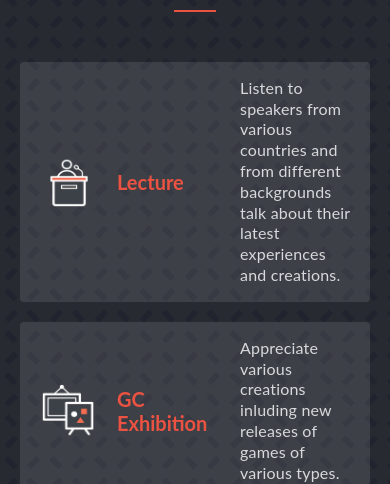
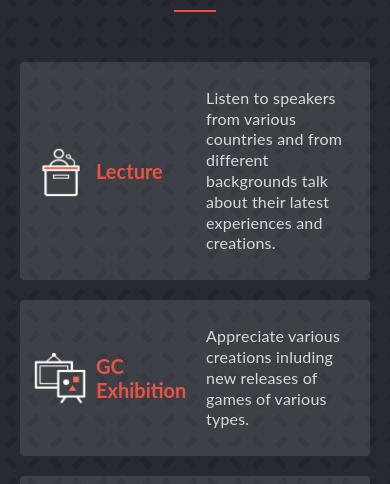
Before and after one commit to ha-manel/Gaming-Convention, a website: page index.html in a window 390 px wide. Shown: the part 624-1108 px from the top of the page. Drawn offline with Linux system fonts and the light colour scheme; a web font is replaced by a local one.

Commit message:
Add media queries for extra small screens

```diff
--- a/sass/about.scss
+++ b/sass/about.scss
@@ -12,7 +12,7 @@ header {
 //headline-section
 .headline {
   @include headline-page('../images/about-bg.png', '../images/about-bg.png');
-
+  width: 100vw;
   display: flex;
   flex-direction: column;
   align-items: center;
@@ -24,7 +24,7 @@ header {
 
     text-align: center;
 
-    @include media-query {
+    @include media-query-desktop {
       font-size: 50px;
     }
   }
@@ -39,7 +39,7 @@ header {
     border: 1px solid $gray-color;
     border-radius: 6px;
 
-    @include media-query {
+    @include media-query-desktop {
       font-size: 16px;
     }
   }
@@ -50,7 +50,7 @@ header {
     flex-direction: column;
     text-align: center;
 
-    @include media-query {
+    @include media-query-desktop {
       font-size: 17px;
       margin-top: 30px;
     }
@@ -66,7 +66,7 @@ header {
       text-decoration: underline;
       font-size: 15px;
 
-      @include media-query {
+      @include media-query-desktop {
         font-size: 17px;
       }
     }
@@ -79,6 +79,7 @@ header {
 
 .section-header {
   @include section-header;
+  text-align: center;
 }
 
 //about the logo section
@@ -104,11 +105,19 @@ header {
     margin-top: 40px;
     object-fit: cover;
     border: 1px solid $gray-color;
+
+    @include media-query-desktop {
+      width: 360px;
+    }
+
+    @include media-query-xs {
+      width: 100%;
+    }
   }
 }
 
 .sub-text {
-  width: 385px;
+  width: 100%;
   color: $gray-text-color;
   line-height: 1.2;
   text-align: center;
@@ -116,7 +125,7 @@ header {
   letter-spacing: 0.3px;
   margin-top: 0;
 
-  @include media-query {
+  @include media-query-desktop {
     width: 500px;
     font-size: 16px;
   }
@@ -139,7 +148,7 @@ header {
   width: 90%;
   gap: 10px;
 
-  @include media-query {
+  @include media-query-desktop {
     width: 70%;
     flex-direction: row;
     margin: 40px 0;
@@ -148,7 +157,8 @@ header {
   .event {
     width: 100%;
     height: 230px;
-    background-size: contain;
+    background-size: cover;
+    background-repeat: no-repeat;
     display: flex;
     flex-direction: column;
     justify-content: center;
@@ -182,7 +192,7 @@ header {
 .sponsors {
   @include sponsors;
 
-  @include media-query {
+  @include media-query-desktop {
     display: none;
   }
 }
@@ -191,7 +201,7 @@ header {
 footer {
   @include footer-section;
 
-  @include media-query {
+  @include media-query-desktop {
     background-color: $dark-color;
 
     .copyrights {
--- a/sass/main.scss
+++ b/sass/main.scss
@@ -26,7 +26,7 @@ header {
       color: $header-span-color;
       -webkit-text-fill-color: $header-span-color;
 
-      @include media-query {
+      @include media-query-desktop {
         font-size: 40px;
       }
     }
@@ -47,7 +47,7 @@ header {
       color: $gray-text-color;
       margin-bottom: 0;
 
-      @include media-query {
+      @include media-query-desktop {
         font-size: 33px;
         margin-top: 40px;
       }
@@ -62,7 +62,7 @@ header {
       color: #898989;
       font-size: 15px;
 
-      @include media-query {
+      @include media-query-desktop {
         font-size: 22px;
       }
     }
@@ -84,7 +84,7 @@ header {
 
   @include section-container(column);
 
-  @include media-query {
+  @include media-query-desktop {
     padding: 90px 0;
   }
 
@@ -101,7 +101,7 @@ header {
     border-bottom: 1px solid $soft-white-color;
     letter-spacing: 0.8px;
 
-    @include media-query {
+    @include media-query-desktop {
       display: block;
     }
 
@@ -124,14 +124,14 @@ header {
     border-radius: 4px;
     letter-spacing: 1.5px;
 
-    @include media-query {
+    @include media-query-desktop {
       display: none;
     }
   }
 }
 
 #activities-div {
-  @include media-query {
+  @include media-query-desktop {
     display: flex;
     flex-direction: row;
     flex-wrap: wrap;
@@ -150,7 +150,7 @@ header {
     padding: 0 18px;
     border-radius: 4px;
 
-    @include media-query {
+    @include media-query-desktop {
       flex-direction: column;
       max-width: 180px;
       gap: 5px;
@@ -164,6 +164,11 @@ header {
       }
     }
 
+    @include media-query-xs {
+      padding: 10px 10px;
+      gap: 5px;
+    }
+
     .activity-icon {
       width: 12%;
       height: 14.9%;
@@ -171,7 +176,7 @@ header {
       min-width: 61px;
       object-fit: contain;
 
-      @include media-query {
+      @include media-query-desktop {
         width: 65px;
         height: 65px;
         object-fit: contain;
@@ -183,7 +188,7 @@ header {
       font-size: 20px;
       min-width: 105px;
 
-      @include media-query {
+      @include media-query-desktop {
         text-align: center;
         margin: 0;
       }
@@ -194,7 +199,7 @@ header {
       letter-spacing: 0.2px;
       line-height: 1.3;
 
-      @include media-query {
+      @include media-query-desktop {
         text-align: center;
       }
     }
@@ -205,7 +210,7 @@ header {
 #featured-speakers {
   @include section-container(column);
 
-  @include media-query {
+  @include media-query-desktop {
     padding: 80px 0;
   }
 
@@ -231,14 +236,14 @@ header {
       margin-left: 5px;
     }
 
-    @include media-query {
+    @include media-query-desktop {
       display: none;
     }
   }
 }
 
 #speakers-div {
-  @include media-query {
+  @include media-query-desktop {
     height: 660px;
     margin-top: 30px;
     padding: 0 6.25%;
@@ -255,14 +260,22 @@ header {
   gap: 35px;
   margin-bottom: 50px;
 
+  @include media-query-xs {
+    margin-bottom: 30px;
+  }
+
   .speaker-img {
     position: relative;
     background-image: url('../images/chess.jpg');
-    background-size: 40% 40%;
+    background-size: 70px 70px;
     background-repeat: no-repeat;
 
-    @include media-query {
+    @include media-query-desktop {
       background-image: url('../images/chess.png');
+    }
+
+    @include media-query-xs {
+      background-size: 60px 60px;
     }
 
     img {
@@ -271,6 +284,11 @@ header {
       object-fit: cover;
       padding-left: 12%;
       padding-top: 12%;
+
+      @include media-query-xs {
+        width: 120px;
+        height: 120px;
+      }
     }
   }
 
@@ -282,9 +300,13 @@ header {
       letter-spacing: 0.5px;
       font-weight: 900;
 
-      @include media-query {
+      @include media-query-desktop {
         font-size: 20px;
         color: $dark-gray-color;
+      }
+
+      @include media-query-xs {
+        font-size: 17px;
       }
     }
 
@@ -293,6 +315,10 @@ header {
       color: $orange-color;
       font-size: 15px;
       font-weight: 600;
+
+      @include media-query-xs {
+        font-size: 13px;
+      }
     }
 
     .gray-hr {
@@ -305,6 +331,10 @@ header {
       margin: 0;
       color: $gray-text-color;
       font-weight: 600;
+
+      @include media-query-xs {
+        font-size: 13px;
+      }
     }
   }
 }
@@ -313,7 +343,7 @@ header {
   display: none;
   margin-bottom: 20px;
 
-  @include media-query {
+  @include media-query-desktop {
     grid-column: 1 / span 2;
     overflow: visible;
     display: grid;
--- a/sass/mixins.scss
+++ b/sass/mixins.scss
@@ -1,6 +1,12 @@
 //media query
-@mixin media-query {
+@mixin media-query-desktop {
   @media screen and (min-width: 768px) {
+    @content;
+  }
+}
+
+@mixin media-query-xs {
+  @media screen and (max-width: 450px) {
     @content;
   }
 }
@@ -50,7 +56,7 @@
     align-items: center;
     box-sizing: border-box;
 
-    @include media-query {
+    @include media-query-desktop {
       display: flex;
     }
 
@@ -87,7 +93,7 @@
     transition: all 0.3s ease-in-out;
     z-index: 1;
 
-    @include media-query {
+    @include media-query-desktop {
       position: unset;
       flex-direction: row-reverse;
       padding: 5px 12%;
@@ -105,7 +111,7 @@
       cursor: pointer;
       object-fit: cover;
 
-      @include media-query {
+      @include media-query-desktop {
         width: 75px;
         height: 50px;
         object-fit: cover;
@@ -114,7 +120,7 @@
   }
 
   .nav-menu {
-    @include media-query {
+    @include media-query-desktop {
       display: flex;
       align-items: center;
     }
@@ -129,7 +135,7 @@
     top: 15px;
     z-index: 3;
 
-    @include media-query {
+    @include media-query-desktop {
       display: none;
     }
 
@@ -180,7 +186,7 @@
     transition: all 0.3s ease-in-out;
     z-index: 2;
 
-    @include media-query {
+    @include media-query-desktop {
       height: auto;
       width: fit-content;
       position: unset;
@@ -201,7 +207,7 @@
         color: $soft-white-color;
         font-weight: 600;
 
-        @include media-query {
+        @include media-query-desktop {
           color: $dark-gray-color;
           font-size: 14px;
           font-weight: 600;
@@ -240,7 +246,7 @@
     }
   }
 
-  @include media-query {
+  @include media-query-desktop {
     #campaign {
       margin-left: 20px;
       color: $orange-color;
@@ -269,7 +275,7 @@
   background-color: $light-gray-color;
   box-sizing: border-box;
 
-  @include media-query {
+  @include media-query-desktop {
     background-image: url($bg-img-desktop);
     background-position: 0 0;
     margin-top: 0;
@@ -287,7 +293,7 @@
   font-weight: 900;
   padding: 0 8px;
 
-  @include media-query {
+  @include media-query-desktop {
     width: 700px;
     font-size: 60px;
     margin-bottom: 20px;
@@ -306,7 +312,7 @@
   line-height: 1.5;
   color: $gray-text-color;
 
-  @include media-query {
+  @include media-query-desktop {
     width: 650px;
     font-size: 16px;
     border: 3px solid $soft-white-color;
@@ -343,7 +349,7 @@
 
   background-color: #414246;
 
-  @include media-query {
+  @include media-query-desktop {
     padding: 50px 0;
   }
 
@@ -359,7 +365,7 @@
     flex-wrap: wrap;
     justify-content: center;
 
-    @include media-query {
+    @include media-query-desktop {
       margin: 0 80px;
     }
 
@@ -380,7 +386,7 @@
   padding-top: 0;
   padding-bottom: 0;
 
-  @include media-query {
+  @include media-query-desktop {
     gap: 50px;
   }
 
@@ -389,7 +395,7 @@
     height: auto;
     object-fit: cover;
 
-    @include media-query() {
+    @include media-query-desktop() {
       width: 200px;
     }
   }
@@ -399,7 +405,7 @@
     letter-spacing: 0.2px;
     color: $gray-text-color;
 
-    @include media-query() {
+    @include media-query-desktop() {
       font-size: 16px;
     }
   }
```
Also changed, not shown: scripts/dynamic-content.js (+4 -4 lines), css/about.css, css/main.css, images/kaypea.png (added), images/kaypea.webp (deleted), images/markus-persson.jpg (deleted), images/markus-persson.png (added), images/pewds.png, images/rekkles.jpg (deleted), images/rekkles.png (added), images/shigeru-miyamoto.jpg (deleted), images/shigeru-miyamoto.png (added), 2 other files.
